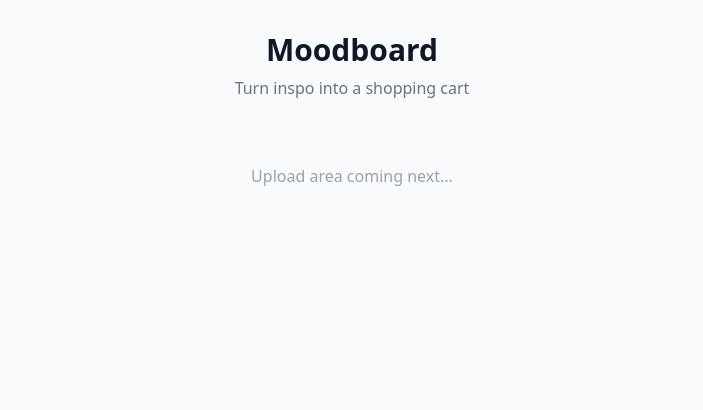
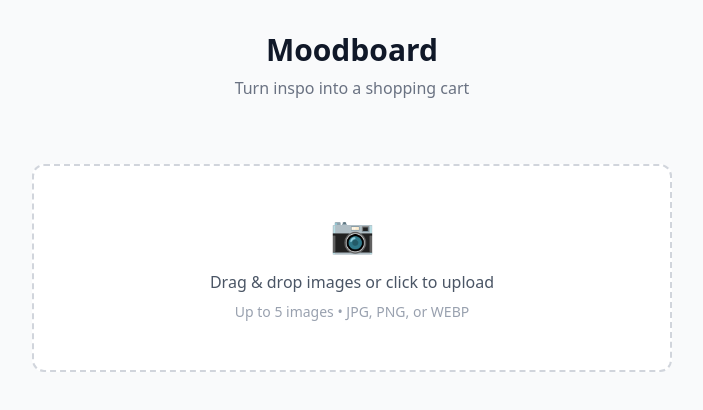
Before and after one commit to codebyellalesperance/moodboard, a React (Vite) app: page / in a window 1280 px wide. Shown: the top 410 px of the page, without its empty margins (288-991 px from the left). Built offline with nearby package versions, Linux system fonts and the light colour scheme.

Commit message:
feat: add image uploader ui

```diff
--- a/src/App.jsx
+++ b/src/App.jsx
@@ -1,15 +1,15 @@
 import Header from './components/Header'
+import ImageUploader from './components/ImageUploader'
 
 function App() {
   return (
-    <div className="min-h-screen bg-gray-50">
+    <div className="min-h-screen bg-gray-50 pb-20">
       <div className="max-w-2xl mx-auto px-4">
         <Header />
 
-        {/* Content will go here in next steps */}
-        <div className="mt-8 text-center text-gray-400">
-          Upload area coming next...
-        </div>
+        <main className="mt-8">
+          <ImageUploader />
+        </main>
       </div>
     </div>
   )
--- /dev/null
+++ b/src/components/ImageUploader.jsx
@@ -0,0 +1,20 @@
+function ImageUploader() {
+    return (
+        <div className="w-full">
+            <div
+                className="border-2 border-dashed border-gray-300 rounded-xl p-12 text-center
+                   hover:border-gray-400 transition-colors cursor-pointer bg-white"
+            >
+                <div className="text-4xl mb-4">📷</div>
+                <p className="text-gray-600 font-medium">
+                    Drag & drop images or click to upload
+                </p>
+                <p className="text-gray-400 text-sm mt-2">
+                    Up to 5 images • JPG, PNG, or WEBP
+                </p>
+            </div>
+        </div>
+    )
+}
+
+export default ImageUploader
```
